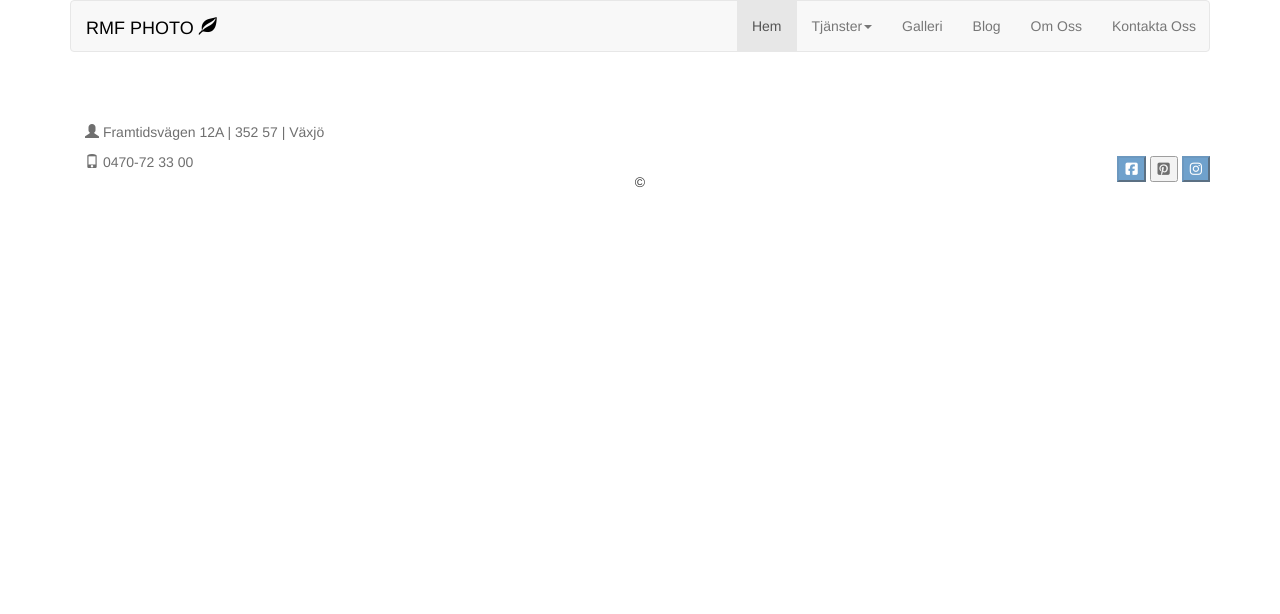
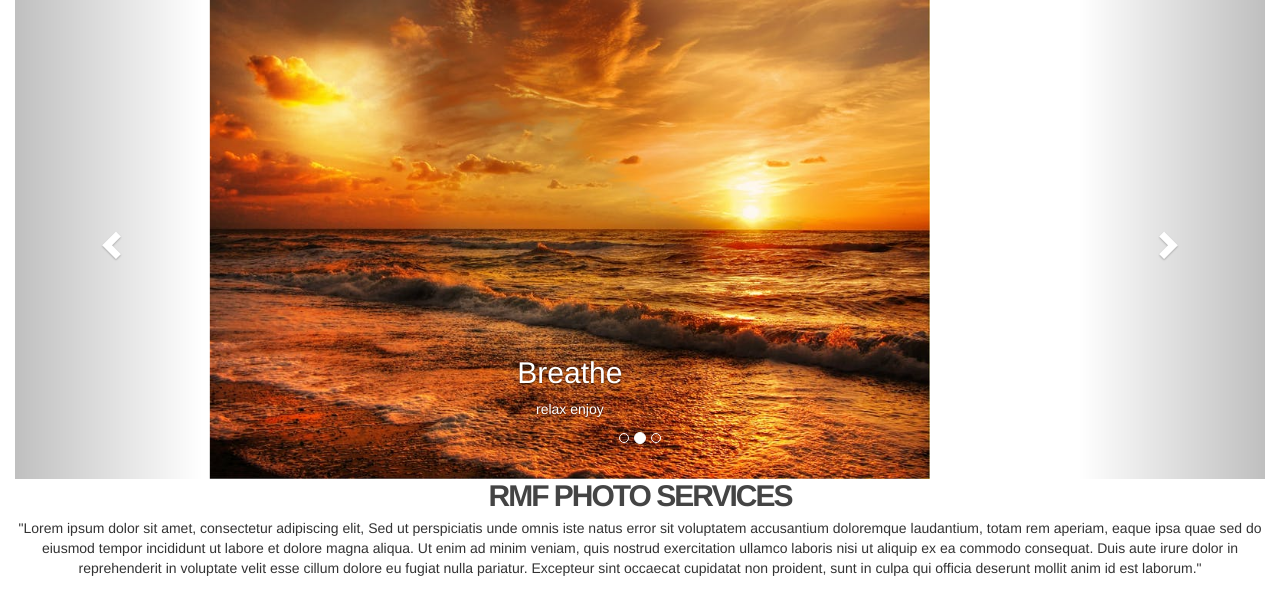
Before and after one commit to MalinBranne/bootstrap_exam, a plain HTML site: page index.html in a window 1280 px wide. Drawn offline with Linux system fonts and the light colour scheme.

Commit message:
malin changes

```diff
--- a/css/styles.css
+++ b/css/styles.css
@@ -8,10 +8,24 @@
     font-weight: bold;
 }
 
+.h2special {
+    margin: 0;
+    color: #444;
+    padding: 0px 0px 6px 0px;
+
+    letter-spacing: -2px;
+    font-weight: bold;
+}
+
 .navbar-brand a {color: black;}
 
 a:hover { color: lightblue;
 text-decoration: none;}
+
+img {
+    height:70vh;
+    width: 90vh;
+}
 
 img:hover{
         filter: saturate(15%)
--- a/index.html
+++ b/index.html
@@ -2,94 +2,84 @@
 
 <head>
 
-        <title>RMF PHOTO</title>
     <meta name="viewport" content="width=device-width, initial-scale=1.0">
     <!--this ensures proper rendering and touch zooming on your site. add: maximum-scale=1, user-scalable=no" to remove the auto zoom on mobile phones.
 -->
     <link rel="stylesheet" href="css/bootstrap.min.css">
+
+
     <link rel="stylesheet" href="css/styles.css">
     <!-- om man har ett costume style sheet så länkar man det efter bootstrap -->
-
-    <script src="https://use.fontawesome.com/2e22900e44.js "></script>
 
 </head>
 
 <body>
 
-    <div class="container">
+
+        <div class="col-xs-12 visible-xs">
+            <img src="img/hero6.jpeg" class="img-responsive center-block" alt="Breathe">
+        </div>
 
 
-            <nav class="navbar navbar-default">
-                    <div class="container">
-                        <div class="navbar-header">
-                            <button type="button" class="navbar-toggle collapsed" data-toggle="collapse" data-target="#navbar-collapse-container" aria-expanded="false">
-                                <span class="sr-only">Toggle navigation</span>
-                                <span class="icon-bar"></span>
-                                <span class="icon-bar"></span>
-                                <span class="icon-bar"></span>
-                            </button>
-                            <div class="navbar-brand"> <a href="index.html" class="pull-left">
-                            RMF PHOTO <i class="glyphicon glyphicon-leaf"></i> </a>
-                            </div>
-                        </div>
-                        <div class="collapse navbar-collapse" id="navbar-collapse-container">
-                            <ul class="nav navbar-nav pull-right">
-                                <li class="active"><a href="index.html">Hem</a></li>
-                                <li class="dropdown">
-                                    <a class="dropdown-toggle" data-toggle="dropdown">Tjänster<span class="caret"></span></a>
-                                    <ul class="dropdown-menu">
-                                        <li><a href="products.html">Alla Tjänster</a></li>
-                                        <li><a href="brollop.html">Bröllopsfoto</a></li>
-                                        <li><a href="dop.html">Dopfoto</a></li>
-                                        <li><a href="portratt.html">Porträttfoto</a></li>
-                                        <div class="divider"></div>
-                                            <li><a href="natur.html">Naturfoto</a></li>
-                                            <li><a href="djur.html">Husdjursporträtt</a></li>
-                                        <div class="divider"></div>
-                                            <li><a href="utbildningar.html">Utbildningar Foto</a></li>
-                                    </ul>
-                                </li>
-                                <li><a href="gallery.html">Galleri</a></li>
-                                <li><a href="blog.html">Blog</a></li>
-                                <li ><a href="about.html">Om Oss</a></li>
-                                <li><a href="contact.html">Kontakta Oss</a></li>
-                            </ul>
+        <div class="col-sm-12 hidden-xs">
+            <div id="myCarousel" class="carousel slide" data-ride="carousel">
+
+                <ol class="carousel-indicators">
+                    <li data-target "#myCarousel" data-slide-to="0" class="active"></li>
+                    <li data-target "#myCarousel" data-slide-to="1"></li>
+                    <li data-target "#myCarousel" data-slide-to="2"></li>
+
+                </ol>
+
+                <div class="carousel-inner">
+                    <div class="item active">
+                        <img src="img/hero3.jpeg" class="img-responsive center-block" alt="Breathe">
+                        <div class="carousel-caption">
+                            <h2>Breathe</h2>
+                            <p>relax enjoy</p>
                         </div>
                     </div>
-                </nav>
+                    <div class="item">
+                        <img src="img/hero7.jpeg" class="img-responsive center-block" alt="Relax">
+                        <div class="carousel-caption">
+                            <h2>Relax</h2>
+                            <p>breathe enjoy</p>
+                        </div>
+                    </div>
+                    <div class="item">
+                        <img src="img/hero8.jpeg" class="img-responsive center-block" alt="Enjoy">
+                        <div class="carousel-caption">
+                            <h2>Enjoy</h2>
+                            <p>breathe relax</p>
+                        </div>
+                    </div>
+                </div>
 
+                <a class="left carousel-control" href="#myCarousel" data-slide="prev">
+                    <span class="glyphicon glyphicon-chevron-left"></span>
+                    <span class="sr-only">Previous</span>
+                </a>
+                <a class="right carousel-control" href="#myCarousel" data-slide="next">
+                    <span class="glyphicon glyphicon-chevron-right">
+                        <span class="sr-only">Next</span>
+                    </span>
+                </a>
 
+            </div>
+        </div>
 
-
-<div class="row">
-<footer class="col-xs-12">
-
-
-    <div class="col-xs-12 col-sm-6">
-            <p><i class="glyphicon glyphicon-user"></i> Framtidsvägen 12A | 352 57 | Växjö</p>
-        <p><i class="glyphicon glyphicon-phone"></i> 0470-72 33 00</p>
-    </div>
-
-    <div class="col-xs-12 col-sm-6 align-bottom" align="right">
-
-                    <button class="btn-primary"><i class="fa fa-facebook-square" aria-hidden="true"></i></button>
-                    <button><i class="fa fa-pinterest-square" aria-hidden="true"></i></button>
-                     <button class="btn-primary"><i class="fa fa-instagram" aria-hidden="true"></i></button>
-                    </div> <!-- buttons -->
-                </div> <!--row-->
-                <div class="row">
-  <div class="col-xs-12 align-bottom">   <center>&copy;</center></div>
-</div>
-
-                 </footer>
-                      <!--build:js js/main.min.js -->
-
-                      <!-- endbuild -->
-
-
+        <div class="col-xs-12 text-center">
+            <h2 class="h2special">RMF PHOTO SERVICES</h2>
+            <p class="text-center">"Lorem ipsum dolor sit amet, consectetur adipiscing elit, Sed ut perspiciatis unde omnis iste natus error sit
+                voluptatem accusantium doloremque laudantium, totam rem aperiam, eaque ipsa quae sed do eiusmod tempor incididunt
+                ut labore et dolore magna aliqua. Ut enim ad minim veniam, quis nostrud exercitation ullamco laboris nisi
+                ut aliquip ex ea commodo consequat. Duis aute irure dolor in reprehenderit in voluptate velit esse cillum
+                dolore eu fugiat nulla pariatur. Excepteur sint occaecat cupidatat non proident, sunt in culpa qui officia
+                deserunt mollit anim id est laborum."</p>
+        </div>
 
     </div>
-
+    <!--container-->
     <script src="js/jQuery-3.2.1.js"></script>
     <!-- när jag klickade på länken för att ladda ner jquery så fick jag upp en sida med massa kod. gjorde min egen js fil och klictrade in koden där. Har länkat till en online version som backup -->
     <script src="js/bootstrap.min.js"></script>
```
Also changed, not shown: about.html (+0 -3 lines), img/about1.jpg (deleted), img/hero1.jpg (renamed from img/photo-1492691527719-9d1e07e534b4.jpg), img/hero2.jpeg (added), img/hero3.jpeg (added), img/hero4.jpeg (added), img/hero5.jpeg (added), img/hero6.jpeg (added), img/hero7.jpeg (added), img/hero8.jpeg (added), img/index1.jpg (deleted), img/index2.jpg (deleted), img/index3.jpg (deleted), img/index4.jpg (deleted), 1 more files.
